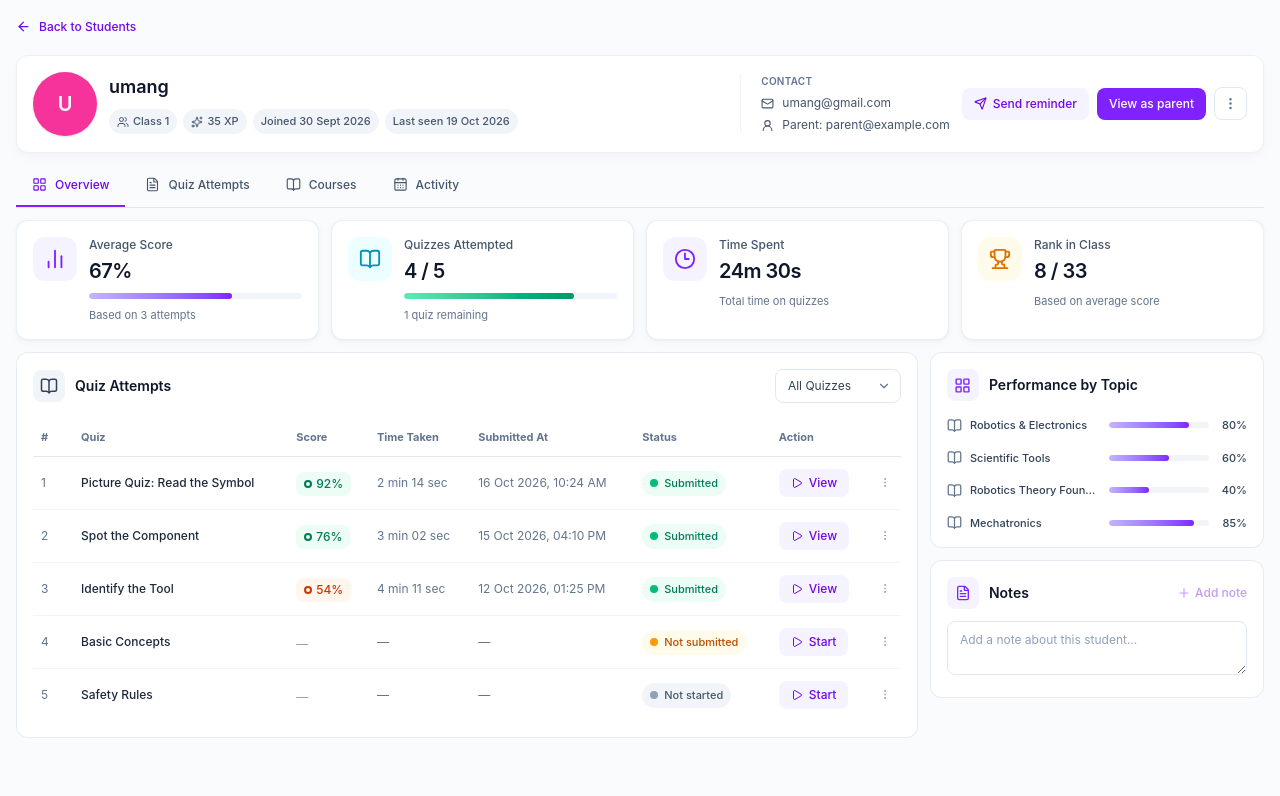
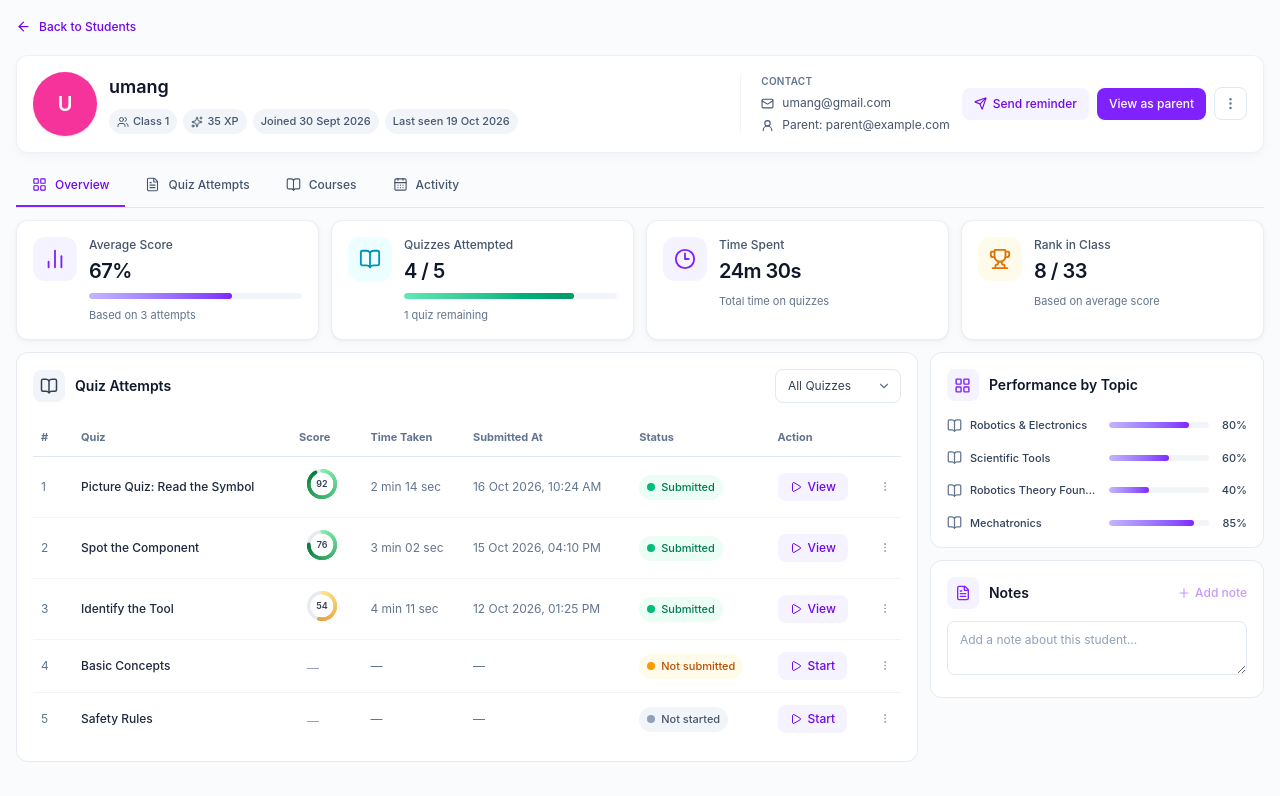
Before and after one commit to iamayushkarma/lms-dashbaord, a React (Vite) app: page / in a window 1280 px wide. Shown: the top 796 px of the page. Built offline with nearby package versions, Linux system fonts and the light colour scheme.

Commit message:
refactor: improve the ui of student report

```diff
--- a/src/studentReport/Components/BackToStudents.tsx
+++ b/src/studentReport/Components/BackToStudents.tsx
@@ -5,7 +5,7 @@ function BackToStudents() {
     <button
       type="button"
       onClick={() => window.history.back()}
-      className="inline-flex items-center gap-2 text-xs font-medium text-violet-700 transition-colors hover:text-violet-900"
+      className="cursor-pointer inline-flex items-center gap-2 text-xs font-medium text-violet-700 transition-colors hover:text-violet-900"
     >
       <ArrowLeft size={15} strokeWidth={2} />
       <span>Back to Students</span>
--- a/src/studentReport/Components/QuizAttempts.tsx
+++ b/src/studentReport/Components/QuizAttempts.tsx
@@ -1,6 +1,7 @@
 import { useState } from "react";
 import { BookOpen, ChevronDown, MoreVertical, Play } from "lucide-react";
 import { quizAttempts, type QuizAttempt } from "../studentReportData";
+import ScoreRing from "./ScoreRing";
 
 function QuizStatusBadge({ status }: { status: QuizAttempt["status"] }) {
   const styles = {
@@ -21,28 +22,6 @@ function QuizStatusBadge({ status }: { status: QuizAttempt["status"] }) {
     >
       <span className={`h-2 w-2 rounded-full ${dots[status]}`} />
       {status}
-    </span>
-  );
-}
-
-function ScoreBadge({ score }: { score: number | null }) {
-  if (score === null) {
-    return <span className="text-xs text-slate-400">—</span>;
-  }
-
-  const color =
-    score >= 75
-      ? "bg-emerald-50 text-emerald-700"
-      : score >= 60
-        ? "bg-amber-50 text-amber-700"
-        : "bg-orange-50 text-orange-700";
-
-  return (
-    <span
-      className={`inline-flex  items-center gap-1 rounded-lg px-2 py-1 text-xs font-medium ${color}`}
-    >
-      <span className="h-2 w-2 rounded-full border-2 border-current" />
-      {score}%
     </span>
   );
 }
@@ -121,8 +100,12 @@ function QuizAttempts() {
                   </span>
                 </td>
 
-                <td className="px-2 py-3">
-                  <ScoreBadge score={quiz.score} />
+                <td className="px-4 py-3">
+                  {quiz.score !== null ? (
+                    <ScoreRing score={quiz.score} size={30} />
+                  ) : (
+                    <span className="text-xs text-slate-400">—</span>
+                  )}
                 </td>
 
                 <td className="whitespace-nowrap px-2 py-3 text-xs text-slate-500">
--- /dev/null
+++ b/src/studentReport/Components/ScoreRing.tsx
@@ -0,0 +1,132 @@
+interface ScoreRingProps {
+  score: number;
+  size?: number;
+}
+
+export default function ScoreRing({ score, size = 30 }: ScoreRingProps) {
+  const normalizedScore = Math.max(0, Math.min(100, score));
+
+  const gradientColors =
+    normalizedScore >= 75
+      ? ["#86EFAC", "#07803D"]
+      : normalizedScore >= 50
+        ? ["#FDE68A", "#E9A23B"]
+        : ["#FDA4AF", "#E11D48"];
+
+  const strokeWidth = 3.5;
+  const center = size / 2;
+  const radius = (size - strokeWidth) / 2;
+  //   const circumference = 2 * Math.PI * radius;
+
+  //   const progress = (normalizedScore / 100) * circumference;
+  const progressAngle = (normalizedScore / 100) * 360;
+
+  const segmentCount = Math.max(1, Math.ceil(progressAngle / 4));
+
+  const startAngle = -90;
+  const gapAngle = 1.5;
+
+  function polarToCartesian(angle: number) {
+    const radians = (angle * Math.PI) / 180;
+
+    return {
+      x: center + radius * Math.cos(radians),
+      y: center + radius * Math.sin(radians),
+    };
+  }
+
+  function getColor(start: string, end: string, t: number) {
+    const hexToRgb = (hex: string) => {
+      const value = hex.replace("#", "");
+      return [
+        parseInt(value.slice(0, 2), 16),
+        parseInt(value.slice(2, 4), 16),
+        parseInt(value.slice(4, 6), 16),
+      ];
+    };
+
+    const startRgb = hexToRgb(start);
+    const endRgb = hexToRgb(end);
+
+    const rgb = startRgb.map((value, index) =>
+      Math.round(value + (endRgb[index] - value) * t),
+    );
+
+    return `rgb(${rgb[0]}, ${rgb[1]}, ${rgb[2]})`;
+  }
+
+  return (
+    <div
+      className="relative inline-flex shrink-0 items-center justify-center"
+      style={{ width: size, height: size }}
+      role="img"
+      aria-label={`Score: ${normalizedScore}%`}
+    >
+      <svg
+        width={size}
+        height={size}
+        viewBox={`0 0 ${size} ${size}`}
+        className="overflow-visible"
+        aria-hidden="true"
+      >
+        {/* Background track */}
+        <circle
+          cx={center}
+          cy={center}
+          r={radius}
+          fill="none"
+          stroke="#E9EAF0"
+          strokeWidth={strokeWidth}
+        />
+
+        {/* Progress arc with a gradient following the stroke */}
+        {normalizedScore > 0 &&
+          Array.from({ length: segmentCount }, (_, index) => {
+            const segmentStart =
+              startAngle + (index / segmentCount) * progressAngle;
+
+            const segmentEnd =
+              startAngle + ((index + 1) / segmentCount) * progressAngle;
+
+            const visibleStart =
+              index === 0 ? segmentStart : segmentStart + gapAngle / 2;
+
+            const visibleEnd =
+              index === segmentCount - 1
+                ? segmentEnd
+                : segmentEnd - gapAngle / 2;
+
+            const startPoint = polarToCartesian(visibleStart);
+            const endPoint = polarToCartesian(visibleEnd);
+
+            const largeArc = visibleEnd - visibleStart > 180 ? 1 : 0;
+
+            const color = getColor(
+              gradientColors[0],
+              gradientColors[1],
+              index / Math.max(1, segmentCount - 1),
+            );
+
+            return (
+              <path
+                key={index}
+                d={`M ${startPoint.x} ${startPoint.y} A ${radius} ${radius} 0 ${largeArc} 1 ${endPoint.x} ${endPoint.y}`}
+                fill="none"
+                stroke={color}
+                strokeWidth={strokeWidth}
+                strokeLinecap="round"
+              />
+            );
+          })}
+      </svg>
+
+      {/* Center score */}
+      <span
+        className="absolute inset-0 flex items-center justify-center font-semibold leading-none text-slate-700"
+        style={{ fontSize: Math.max(8, size * 0.3) }}
+      >
+        {normalizedScore}
+      </span>
+    </div>
+  );
+}
```
